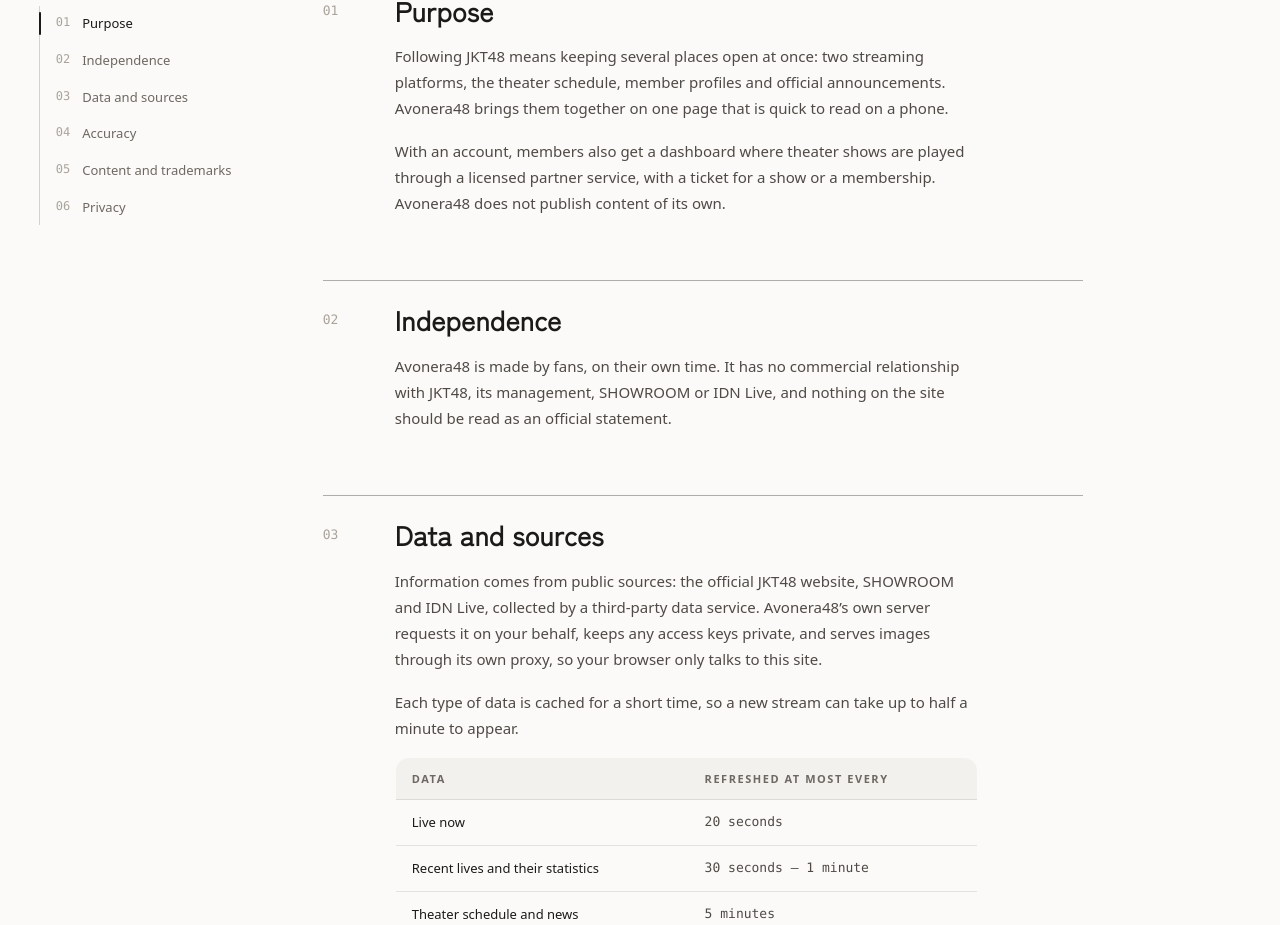
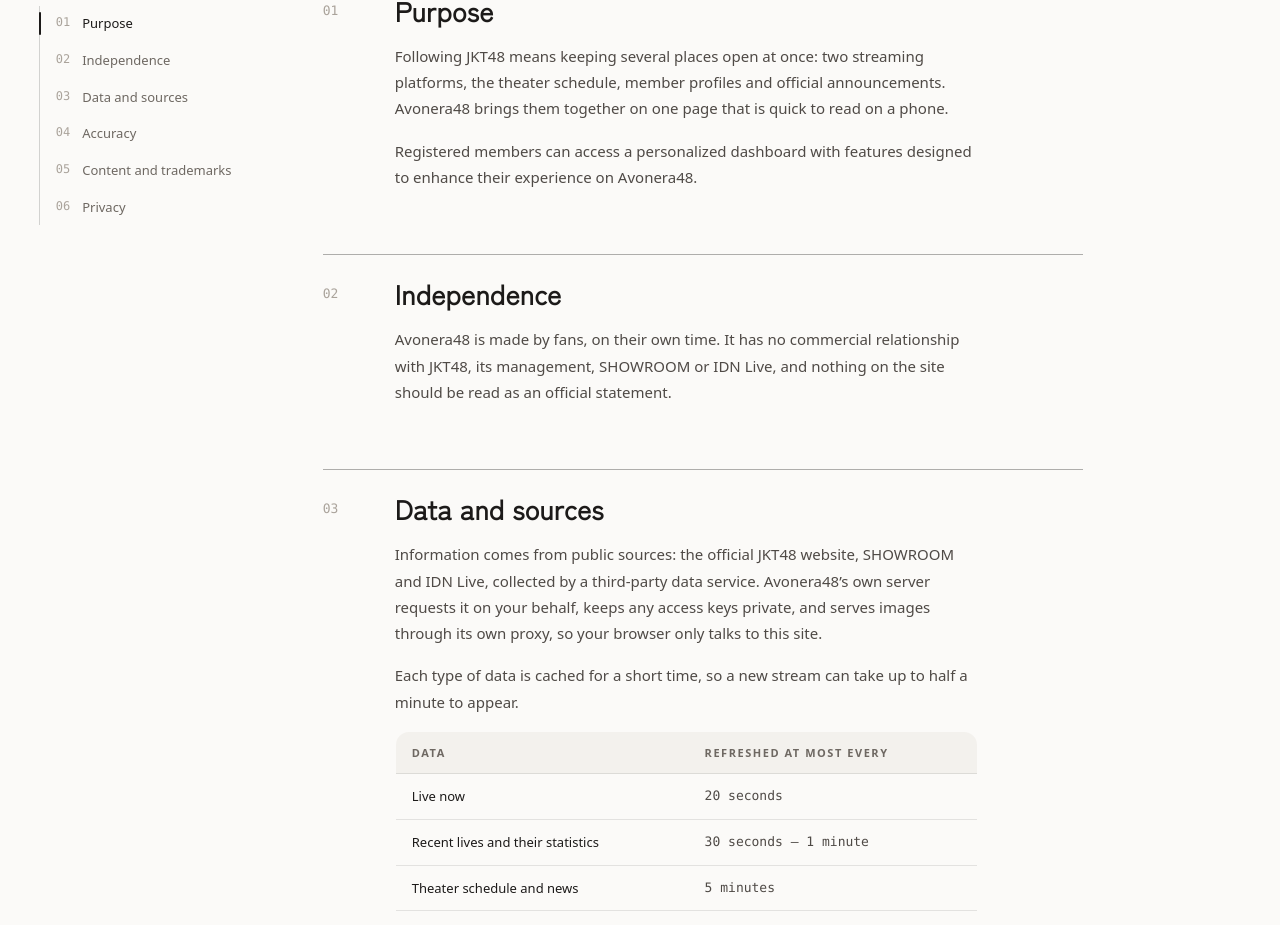
Before and after one commit to Valzyys/avonera48, a React (Vite) app: page /about in a window 1280 px wide. Shown: the part 834-1759 px from the top of the page. Built offline with nearby package versions, Linux system fonts and the light colour scheme; no server answers.

Commit message:
Update AboutPage.tsx

```diff
--- a/src/pages/site/AboutPage.tsx
+++ b/src/pages/site/AboutPage.tsx
@@ -106,8 +106,7 @@
                 Avonera48 brings them together on one page that is quick to read on a phone.
               </p>
               <p>
-                With an account, members also get a dashboard where theater shows are played through a licensed partner service, with a ticket for a show or a
-                membership. Avonera48 does not publish content of its own.
+                Registered members can access a personalized dashboard with features designed to enhance their experience on Avonera48.
               </p>
             </Section>
 
```
